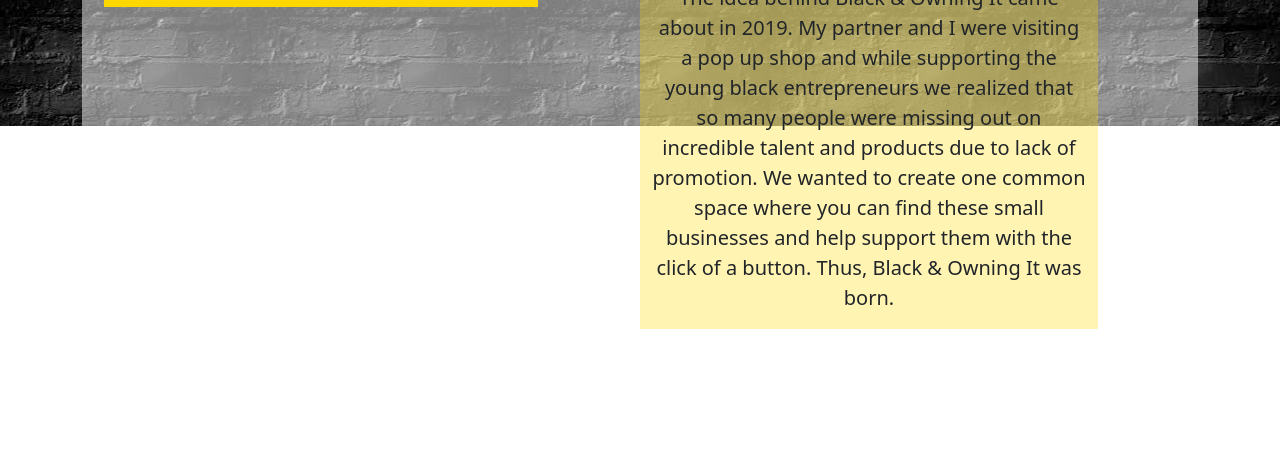
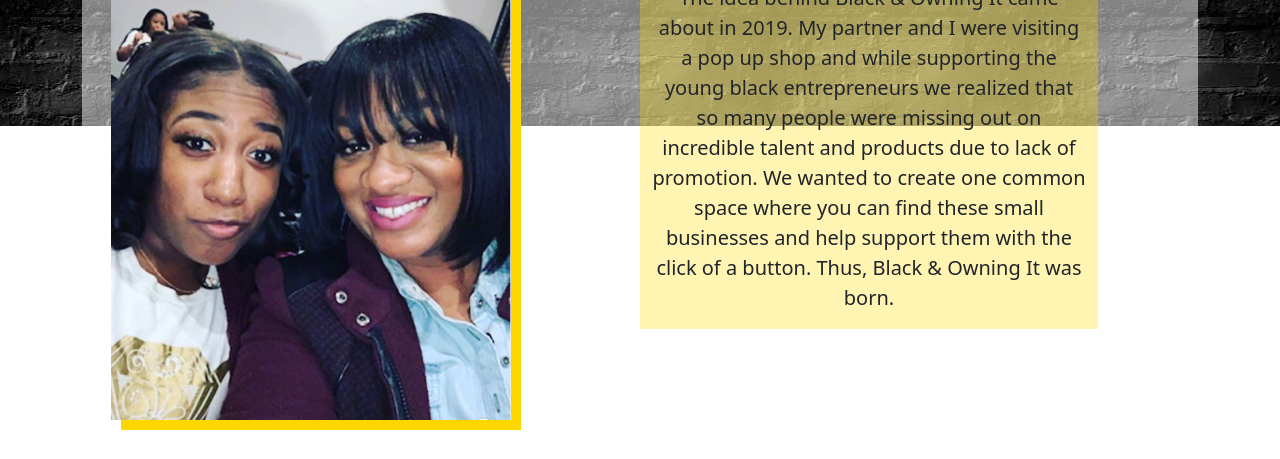
Before and after one commit to CodeGazer90/Blk-OwningIt, a plain HTML site: page about.html in a window 1280 px wide. Shown: the part 674-1133 px from the top of the page. Drawn offline with nearby package versions, Linux system fonts and the light colour scheme; the site is published under a folder, as on GitHub Pages, so addresses that start at the root find nothing.

Commit message:
photo file changes

```diff
--- a/about.html
+++ b/about.html
@@ -74,7 +74,7 @@
 <div class="container content-about">
     <div class="row">
       <div class="col">
-        <img id="aboutimg1" src="/IMG/owners.png" alt="A picture of the two founders of Black & Owning It">
+        <img id="aboutimg1" src="IMG/owners.png" alt="A picture of the two founders of Black & Owning It">
       </div>
       <div class="col owner">
         <h2 id="aboutheading ">Owner Spotlight</h1>
```
